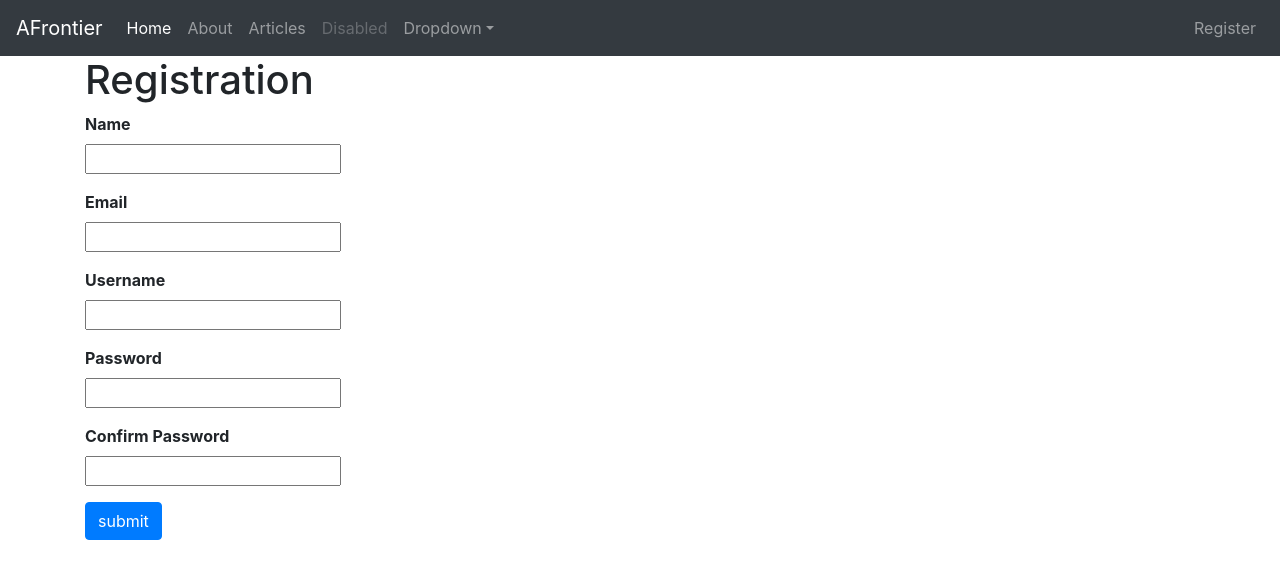
After one commit to rindhane/data_blog, a Flask app: page /register in a window 1280 px wide. The commit adds this page. Shown: the top 579 px of the page. Run offline with Flask 2, Linux system fonts and the light colour scheme; some libraries are stand-ins or nearby versions.

Commit message:
added the registration section

```diff
--- a/app.py
+++ b/app.py
@@ -1,6 +1,19 @@
-from flask import Flask, render_template
+from flask import Flask, render_template,flash, redirect, url_for, session, request, logging
+from flask_mysqldb import MySQL
+from wtforms import Form, StringField, TextAreaField, PasswordField, validators
+from passlib.hash import sha256_crypt
 from data import Articles
 app= Flask(__name__)
+
+
+#Config MySQL
+app.config["MYSQL_HOST"]="localhost"
+app.config["MYSQL_USER"]="root"
+app.config["MYSQL_PASSWORD"]="KpwFCNokutyotKfG"
+app.config["MYSQL_DB"]="blogapp"
+app.config["MYSQL_CURSORCLASS"]="DictCursor"
+#init MYSQL
+mysql=MySQL(app)
 
 @app.route('/')
 @app.route('/index')
@@ -20,6 +33,43 @@ def article(id):
     return render_template("article.html", id=id)
 
 
+class RegisterForm(Form):
+    name= StringField("Name", [validators.Length(min=1, max=50)])
+    username=StringField("Username",[validators.Length(min=4, max=50)])
+    email= StringField("Email", [validators.Length(min=6,max=50)])
+    password=PasswordField("Password", [
+         validators.DataRequired(),
+         validators.EqualTo("confirm", message="Passwords do not match")
+    ])
+    confirm= PasswordField("Confirm Password")
+
+@app.route("/register", methods=["GET","POST"])
+def register():
+    form=RegisterForm(request.form)
+    if request.method =="POST" and form.validate():
+        name= form.name.data
+        email=form.email.data
+        username=form.username.data
+        password =sha256_crypt.encrypt(str(form.password.data))
+
+        #Create cursor
+        cur = mysql.connection.cursor()
+        #execute  query
+        cur.execute("INSERT INTO users(name, email, username, password) VALUES(%s, %s, %s, %s)", (name, email, username, password) )
+
+        #Commit to DB
+        mysql.connection.commit()
+
+        #Close connection
+        cur.close()
+
+        flash ("You are now registered user and can log in", "success")
+
+        return redirect(url_for("login"))
+
+    return render_template("register.html", form=form)
+
 
 if __name__=="__main__":
-    app.run(debug=True)
+    app.secret_key="rahulSecret-key"
+    app.run(host='127.0.0.1', port=8080, debug=True)
--- /dev/null
+++ b/app.yaml
@@ -0,0 +1,3 @@
+runtime: python37
+
+entrypoint: python app.py
--- /dev/null
+++ b/requirements.txt
@@ -0,0 +1,5 @@
+Flask==1.1.1
+Flask-WTF=0.14.2
+wtforms=2.2.1
+flask-mysqldb=0.2.0
+passlib=1.7.1
--- /dev/null
+++ b/templates/includes/_formhelpers.html
@@ -0,0 +1,12 @@
+{% macro render_field(field) %}
+  <dt>{{ field.label }}
+  <dd>{{ field(**kwargs)|safe }}
+  {% if field.errors %}
+    <ul class="help-inline">
+    {% for error in field.errors %}
+      <li>{{ error }}</li>
+    {% endfor %}
+    </ul>
+  {% endif %}
+  </dd>
+{% endmacro %}
--- /dev/null
+++ b/templates/includes/_messages.html
@@ -0,0 +1,9 @@
+{% with messages = get_flashed_messages(with_categories=true) %}
+  {% if messages %}
+    <ul class=flashes>
+    {% for category, message in messages %}
+      <li class="alert alert-{{ category }}">{{ message }}</li>
+    {% endfor %}
+    </ul>
+  {% endif %}
+{% endwith %}
--- a/templates/includes/_navbar.html
+++ b/templates/includes/_navbar.html
@@ -27,6 +27,10 @@
           </div>
         </li>
       </ul>
+      <ul class="nav navbar-nav navbar-right">
+          <li><a class="nav-link" href="/register">Register </a></li>
+      </ul>
+
 
     </div>
   </nav>
--- a/templates/layout.html
+++ b/templates/layout.html
@@ -8,6 +8,7 @@
     <body>
         {%include "/includes/_navbar.html" %}
         <div class="container">
+            {% include "includes/_messages.html" %}
                 {% block body %}{% endblock %}
         </div>
         <script src="https://stackpath.bootstrapcdn.com/bootstrap/4.4.1/js/bootstrap.min.js"></script>
--- /dev/null
+++ b/templates/register.html
@@ -0,0 +1,24 @@
+{% extends "layout.html" %}
+
+{% block body%}
+<h1>Registration</h1>
+{% from "includes/_formhelpers.html" import render_field %}
+<form method="POST" action="">
+<div class="form-group">
+    {{render_field(form.name, class_="form.control")}}
+</div>
+<div class="form-group">
+        {{render_field(form.email, class_="form.control")}}
+</div>
+<div class="form-group">
+        {{render_field(form.username, class_="form.control")}}
+</div>
+<div class="form-group">
+        {{render_field(form.password, class_="form.control")}}
+</div>
+<div class="form-group">
+        {{render_field(form.confirm, class_="form.control")}}
+</div>
+<p><input type="submit" class="btn btn-primary" value= "submit"></p>
+</form>
+{% endblock %}
```
Also changed, not shown: 2 other files.
